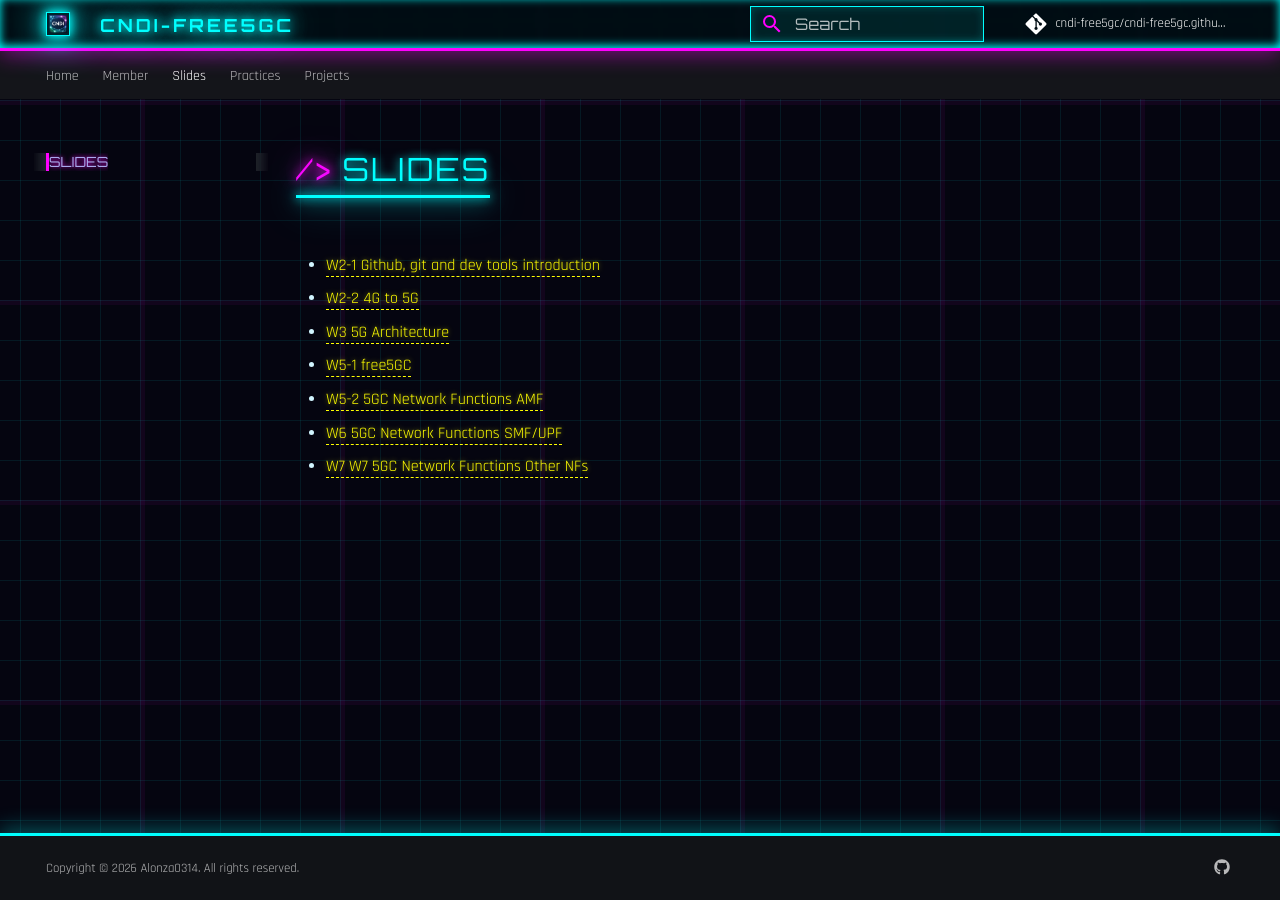
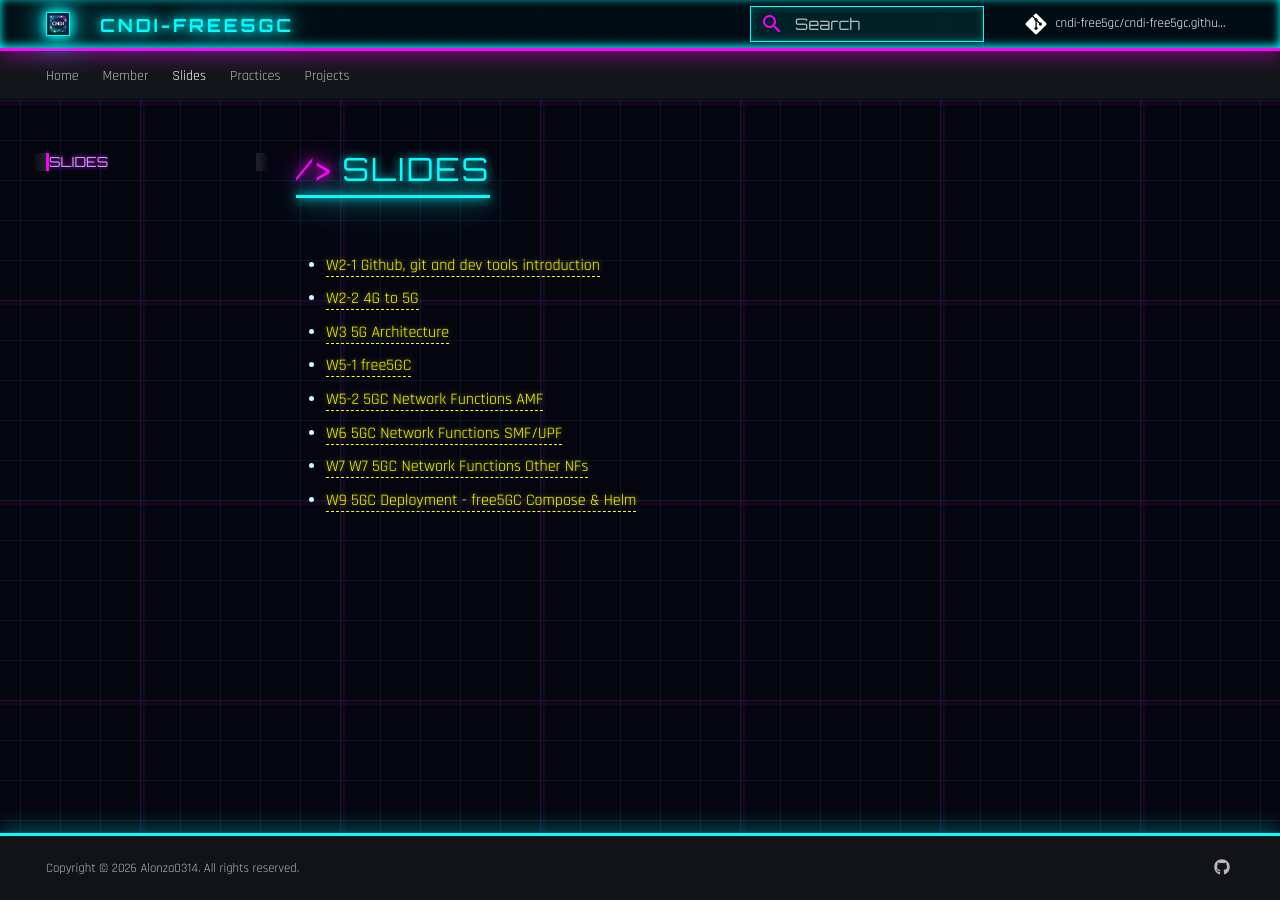
Before and after one commit to cndi-free5gc/cndi-free5gc.github.io, an MkDocs documentation site: the page built from doc/doc-slide/index.md, in a window 1280 px wide. Built offline with MkDocs 1.6.1 and Material for MkDocs 9.7.7, drawn with Linux system fonts in a browser that asks for light colours; some web fonts are replaced; comment, search, counter and statistics services are not loaded.

Commit message:
feat: W9

```diff
--- a/doc/doc-slide/index.md
+++ b/doc/doc-slide/index.md
@@ -7,3 +7,4 @@
 - [W5-2 5GC Network Functions AMF](slides/W5-2%205GC%20Network%20Functions%20AMF.pdf){:target="_blank"}
 - [W6 5GC Network Functions SMF/UPF](slides/W6%205GC%20Network%20Functions%20SMF_UPF.pdf){:target="_blank"}
 - [W7 W7 5GC Network Functions Other NFs](slides/W7%205GC%20Network%20Functions%20Other%20NFs.pdf){:target="_blank"}
+- [W9 5GC Deployment - free5GC Compose & Helm](slides/W9%205GC%20Deployment%20-%20free5GC%20Compose%20&%20Helm.pdf){:target="_blank"}
```
Also changed, not shown: 1 other file.
